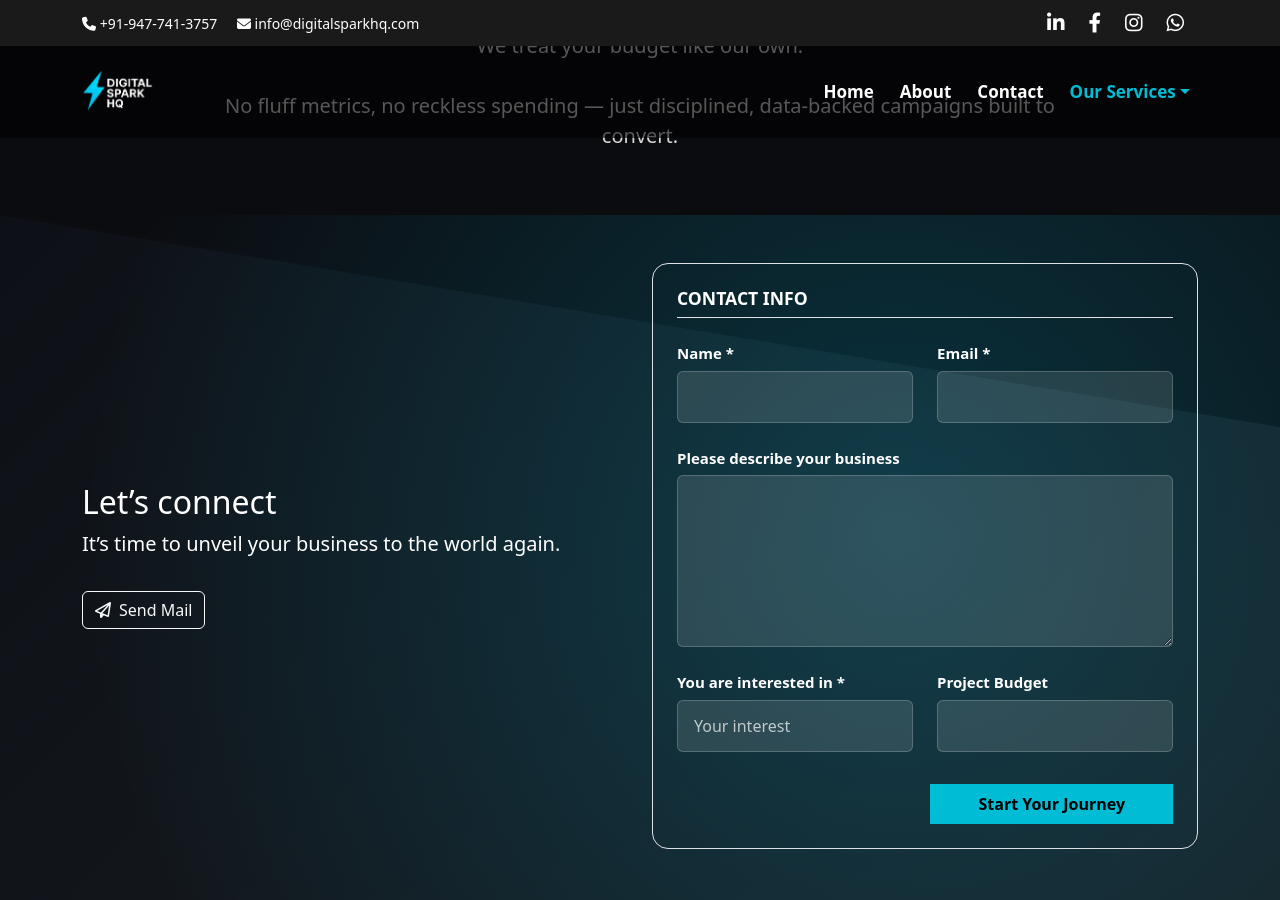
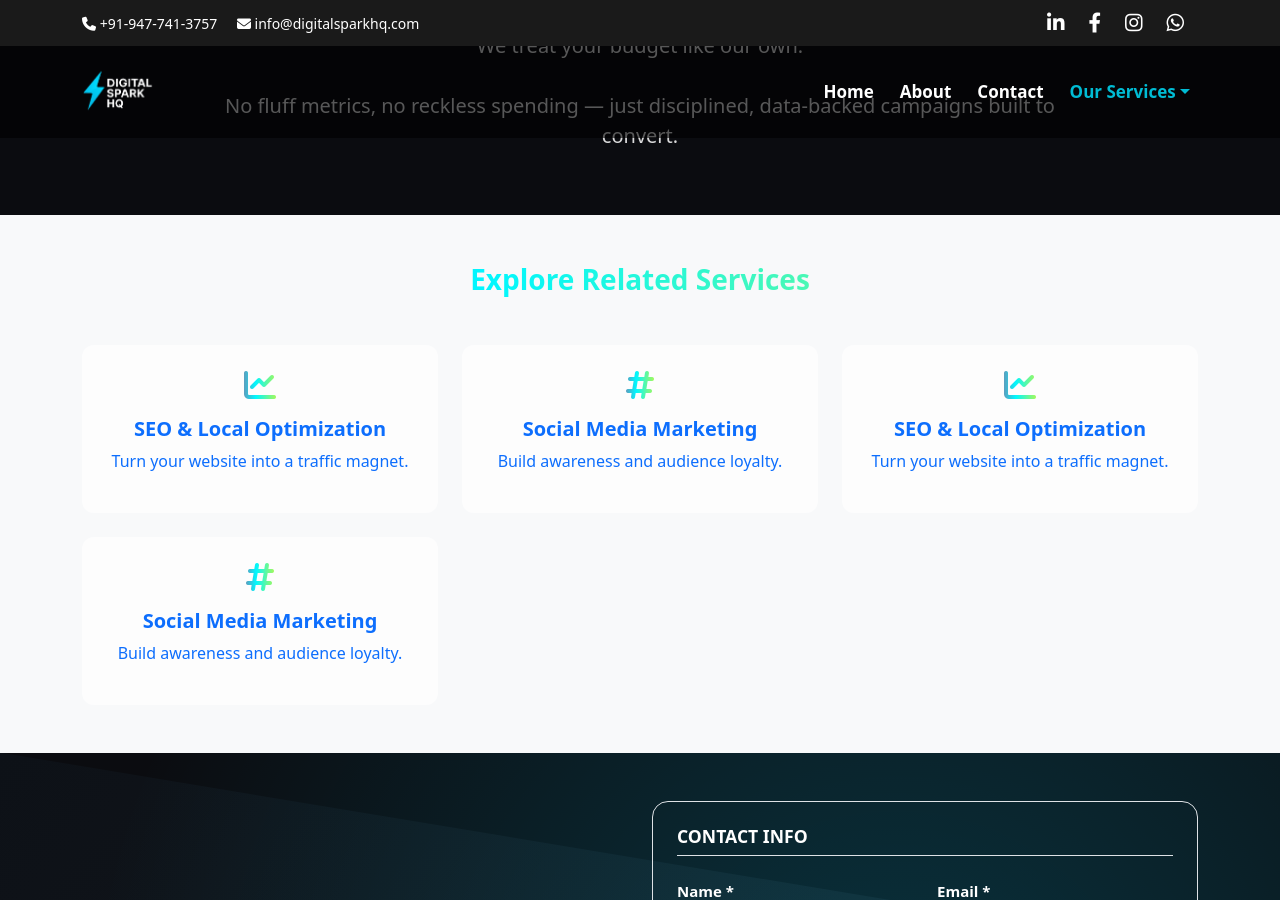
Before and after one commit to Iambiswajit-C/digitalsparkhq, a Jekyll site: the page built from services/paid-marketing/index.md, in a window 1280 px wide and 900 px high, scrolled down 2073 px. Built offline with Jekyll 4.4.1, drawn with Linux system fonts in a browser that asks for light colours.

Commit message:
Update index.md

```diff
--- a/services/paid-marketing/index.md
+++ b/services/paid-marketing/index.md
@@ -144,3 +144,56 @@
     </p>
   </div>
 </section>
+
+<!-- Related Services -->
+<section class="py-5 bg-light text-dark">
+  <div class="container fade-in">
+    <h3 class="fw-bold text-center mb-5 gradient-text">
+      Explore Related Services
+    </h3>
+
+    <div class="row g-4 text-center">
+
+      <div class="col-md-4">
+        <a href="/services/seo/" class="text-decoration-none">
+          <div class="about-card p-4 h-100">
+            <i class="fas fa-chart-line fs-2 mb-3 gradient-text"></i>
+            <h5 class="fw-bold">SEO & Local Optimization</h5>
+            <p>Turn your website into a traffic magnet.</p>
+          </div>
+        </a>
+      </div>
+
+      <div class="col-md-4">
+        <a href="/services/social-media/" class="text-decoration-none">
+          <div class="about-card p-4 h-100">
+            <i class="fas fa-hashtag fs-2 mb-3 gradient-text"></i>
+            <h5 class="fw-bold">Social Media Marketing</h5>
+            <p>Build awareness and audience loyalty.</p>
+          </div>
+        </a>
+      </div>
+
+      <div class="col-md-4">
+        <a href="/services/seo/" class="text-decoration-none">
+          <div class="about-card p-4 h-100">
+            <i class="fas fa-chart-line fs-2 mb-3 gradient-text"></i>
+            <h5 class="fw-bold">SEO & Local Optimization</h5>
+            <p>Turn your website into a traffic magnet.</p>
+          </div>
+        </a>
+      </div>
+
+      <div class="col-md-4">
+        <a href="/services/social-media/" class="text-decoration-none">
+          <div class="about-card p-4 h-100">
+            <i class="fas fa-hashtag fs-2 mb-3 gradient-text"></i>
+            <h5 class="fw-bold">Social Media Marketing</h5>
+            <p>Build awareness and audience loyalty.</p>
+          </div>
+        </a>
+      </div>
+
+    </div>
+  </div>
+</section>
```
